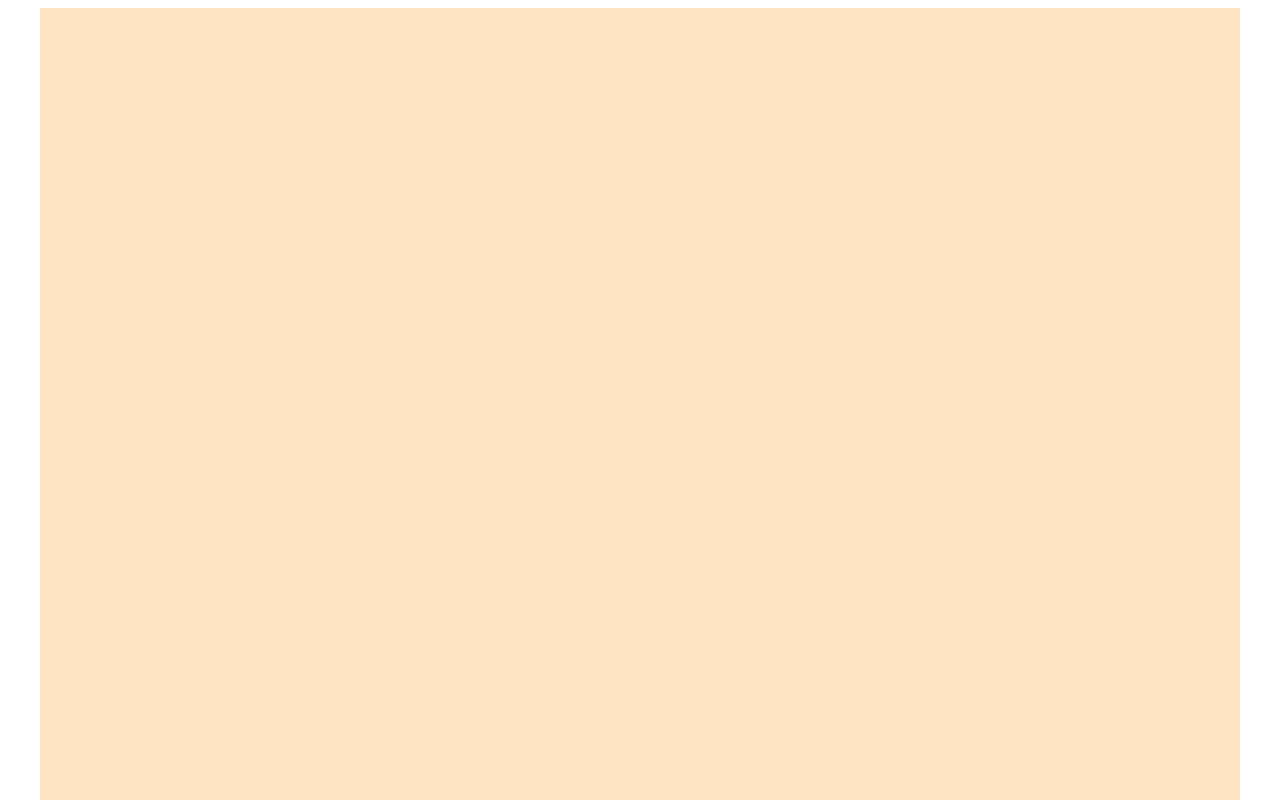
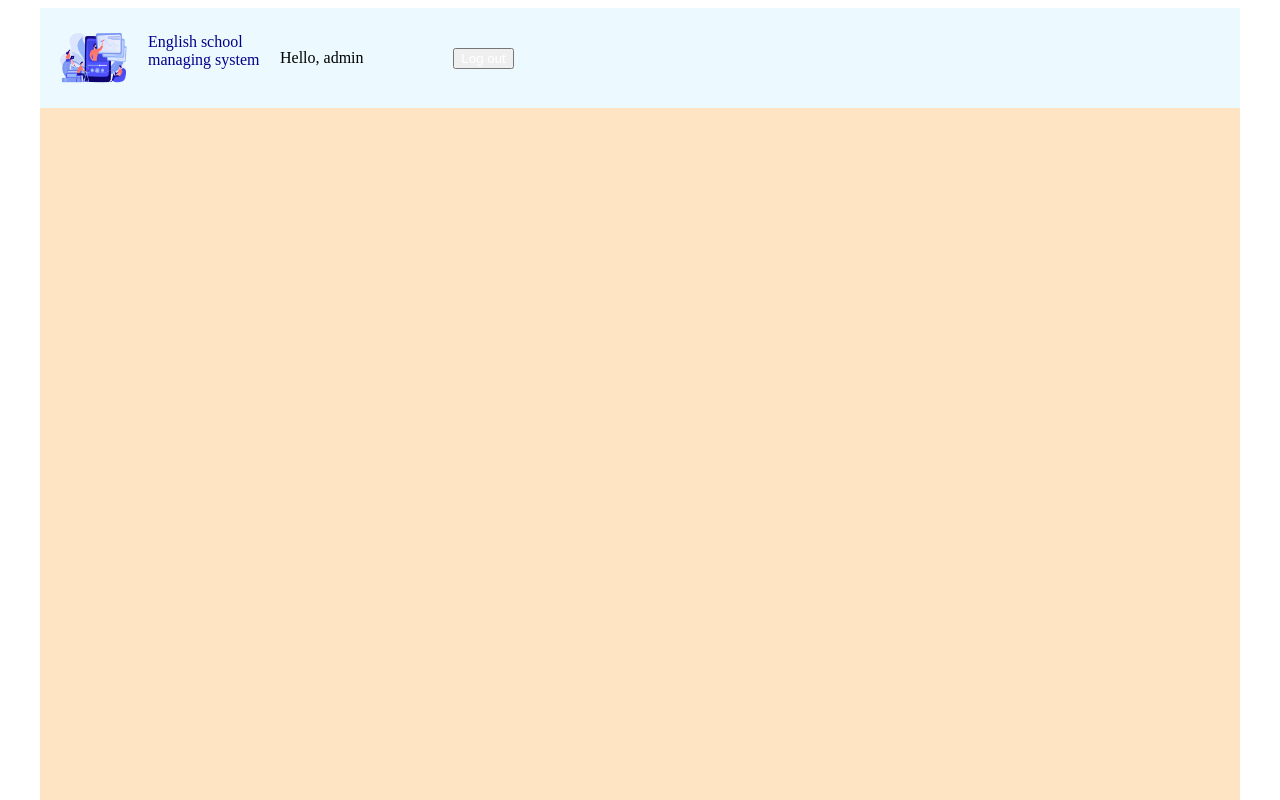
Before and after one commit to Valentina-2608/English_school_managing_system, a website: page admin.html in a window 1280 px wide. Shown: the top 800 px of the page. Drawn offline with Linux system fonts and the light colour scheme.

Commit message:
Add header

```diff
--- a/admin.html
+++ b/admin.html
@@ -8,13 +8,22 @@
 </head>
 <body>
 	<div class="main1">
-
-
-
-
-
-
-
+         <header>
+			<div class="logo">
+				<div class="logo_image">
+					<img src="img/logo.png" alt="logo">
+				</div>
+				<div class="logo_text">
+					English school managing system
+				</div>
+			</div>
+            <div class="caption">Hello, admin</div>
+			<div class="block_buttons">
+				<button id="btn_log_out">
+					<a href="#">Log out</a>
+                </button>
+			</div>
+		</header>
     </div>
 </body>
 </html>
```
